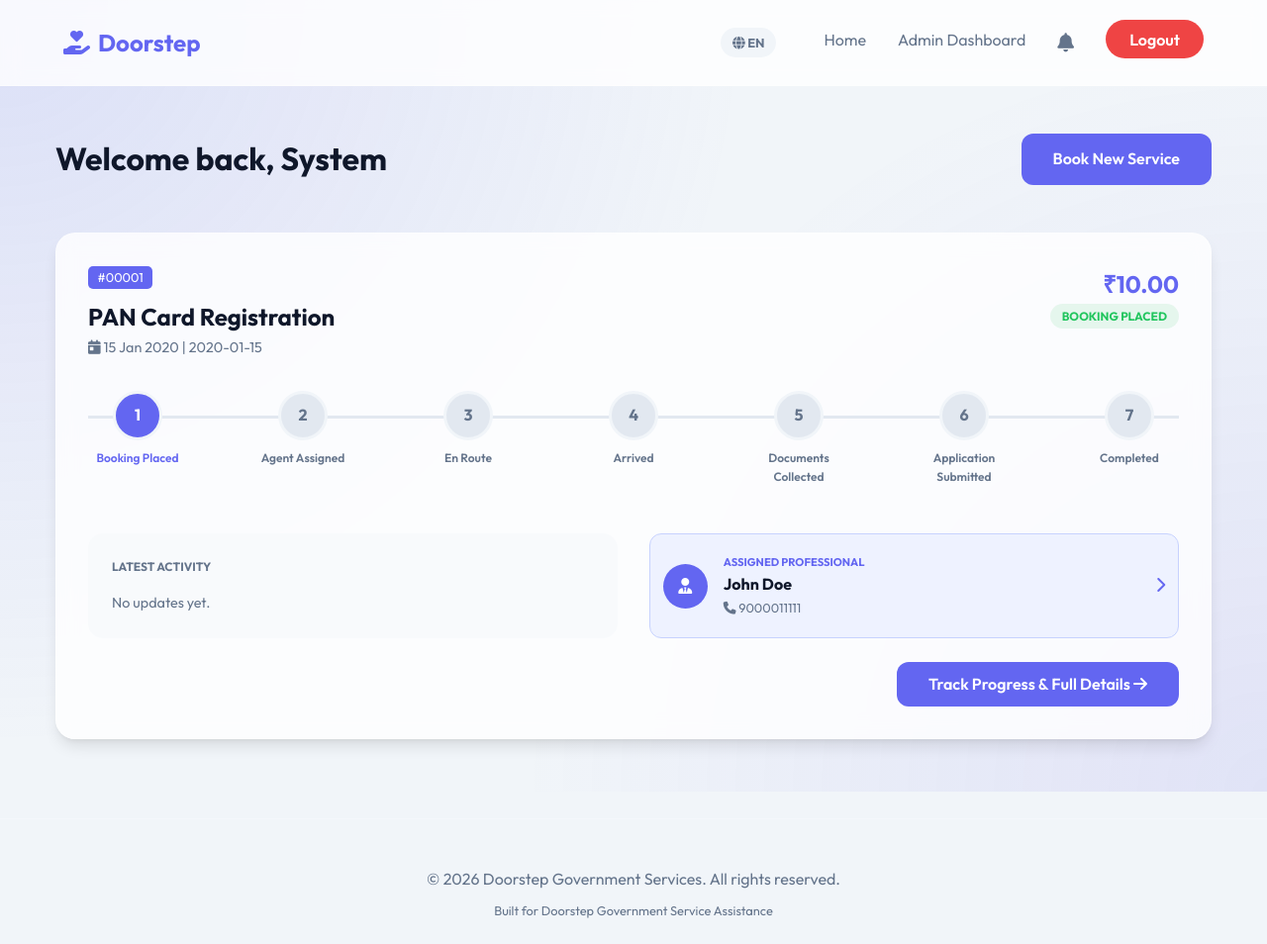
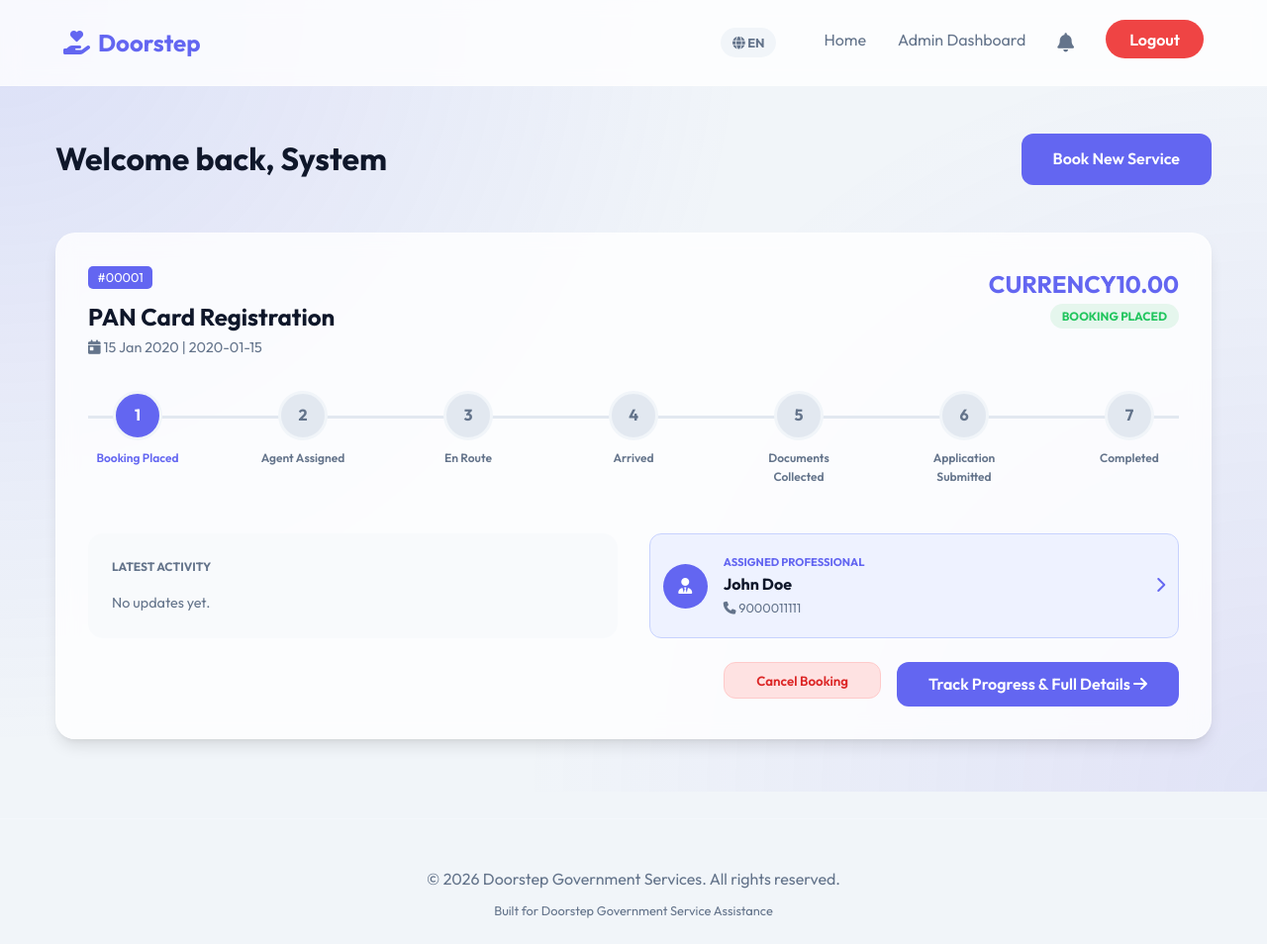
Before and after one commit to kthacking/Doorstep, a PHP site: page /user/dashboard.php in a window 1280 px wide. Shown: the top 954 px of the page at 99% size. Run offline with PHP 8.4, Linux system fonts and the light colour scheme; a user stored in the database is signed in; data comes from the database, SQL or seed files in the repository; tables that the repository leaves empty hold one stand-in row (values such as "Sample post"); data that the repository does not hold is empty; some libraries are stand-ins or nearby versions.

Commit message:
feat: add booking cancellation functionality for users

```diff
--- a/includes/lang.php
+++ b/includes/lang.php
@@ -136,6 +136,8 @@ $translations = [
         'step_mini_3' => 'Submitted',
         'step_mini_4' => 'Completed',
         'cancel' => 'Cancel',
+        'cancel_booking' => 'Cancel Booking',
+        'cancel_confirm_msg' => 'Are you sure you want to cancel this booking?',
         'birth_certificate' => 'Birth Certificate',
         'property_tax' => 'Property Tax Assessment',
         'pension' => 'Old Age Pension',
@@ -357,6 +359,8 @@ $translations = [
         'step_mini_3' => 'சமர்ப்பிக்கப்பட்டது',
         'step_mini_4' => 'முடிந்தது',
         'cancel' => 'ரத்துச்செய்',
+        'cancel_booking' => 'முன்பதிவை ரத்து செய்',
+        'cancel_confirm_msg' => 'இந்த முன்பதிவை ரத்து செய்ய விரும்புகிறீர்களா?',
         'birth_certificate' => 'பிறப்புச் சான்றிதழ்',
         'property_tax' => 'சொத்து வரி மதிப்பீடு',
         'pension' => 'முதியோர் ஓய்வூதியம்',
--- a/user/dashboard.php
+++ b/user/dashboard.php
@@ -42,15 +42,20 @@ $bookings = $stmt->fetchAll();
                         </div>
                         <div style="text-align: right;">
                             <div style="font-size: 1.5rem; font-weight: 700; color: var(--primary);"><?php echo CURRENCY . $booking['total_amount']; ?></div>
-                            <span style="background: rgba(34, 197, 94, 0.1); color: var(--success); padding: 5px 12px; border-radius: 50px; font-weight: 700; font-size: 0.75rem;"><?php echo strtoupper($booking['status']); ?></span>
+                            <?php if ($booking['status'] === 'Cancelled'): ?>
+                                <span style="background: #fef2f2; color: #dc2626; padding: 5px 12px; border-radius: 50px; font-weight: 700; font-size: 0.75rem; border: 1px solid #fecaca;"><?php echo strtoupper($booking['status']); ?></span>
+                            <?php else: ?>
+                                <span style="background: rgba(34, 197, 94, 0.1); color: var(--success); padding: 5px 12px; border-radius: 50px; font-weight: 700; font-size: 0.75rem;"><?php echo strtoupper($booking['status']); ?></span>
+                            <?php endif; ?>
                         </div>
                     </div>
 
                     <?php
-                    $statuses = ['Booking Placed', 'Agent Assigned', 'En Route', 'Arrived', 'Documents Collected', 'Application Submitted', 'Completed'];
-                    $current_status_index = array_search($booking['status'], $statuses);
+                    $is_cancelled = ($booking['status'] === 'Cancelled');
+                    if (!$is_cancelled):
+                        $statuses = ['Booking Placed', 'Agent Assigned', 'En Route', 'Arrived', 'Documents Collected', 'Application Submitted', 'Completed'];
+                        $current_status_index = array_search($booking['status'], $statuses);
                     ?>
-
                     <div class="stepper">
                         <?php foreach ($statuses as $index => $status):
                             $class = '';
@@ -69,6 +74,12 @@ $bookings = $stmt->fetchAll();
                             </div>
                         <?php endforeach; ?>
                     </div>
+                    <?php else: ?>
+                        <div style="background: #fef2f2; border: 1px solid #fecaca; padding: 1rem; border-radius: 12px; text-align: center; margin-bottom: 2rem;">
+                            <h3 style="color: #dc2626; font-size: 1rem; margin-bottom: 0.2rem;">Booking Cancelled</h3>
+                            <p style="color: #991b1b; font-size: 0.8rem;">This request has been cancelled.</p>
+                        </div>
+                    <?php endif; ?>
 
                     <div style="display: grid; grid-template-columns: 1fr 1fr; gap: 2rem; margin-top: 2rem;">
                         <div style="background: #f8fafc; padding: 1.5rem; border-radius: 15px;">
@@ -106,7 +117,13 @@ $bookings = $stmt->fetchAll();
                             </div>
                         <?php endif; ?>
                     </div>
-                    <div style="margin-top: 1.5rem; text-align: right;">
+                    <div style="margin-top: 1.5rem; display: flex; justify-content: flex-end; gap: 1rem;">
+                        <?php if (in_array($booking['status'], ['Booking Placed', 'Agent Assigned'])): ?>
+                            <form action="../actions/cancel_booking.php" method="POST" onsubmit="return confirm('<?php echo __('cancel_confirm_msg'); ?>')">
+                                <input type="hidden" name="booking_id" value="<?php echo $booking['id']; ?>">
+                                <button type="submit" class="btn" style="background: #fee2e2; color: #dc2626; padding: 0.6rem 2rem; border: 1px solid #fecaca;"><?php echo __('cancel_booking'); ?></button>
+                            </form>
+                        <?php endif; ?>
                         <a href="booking_details.php?id=<?php echo $booking['id']; ?>" class="btn btn-primary" style="padding: 0.6rem 2rem;">Track Progress & Full Details <i class="fas fa-arrow-right"></i></a>
                     </div>
                 </div>
```
Also changed, not shown: actions/cancel_booking.php (added, +38 -0 lines), user/booking_details.php (+25 -0 lines).
